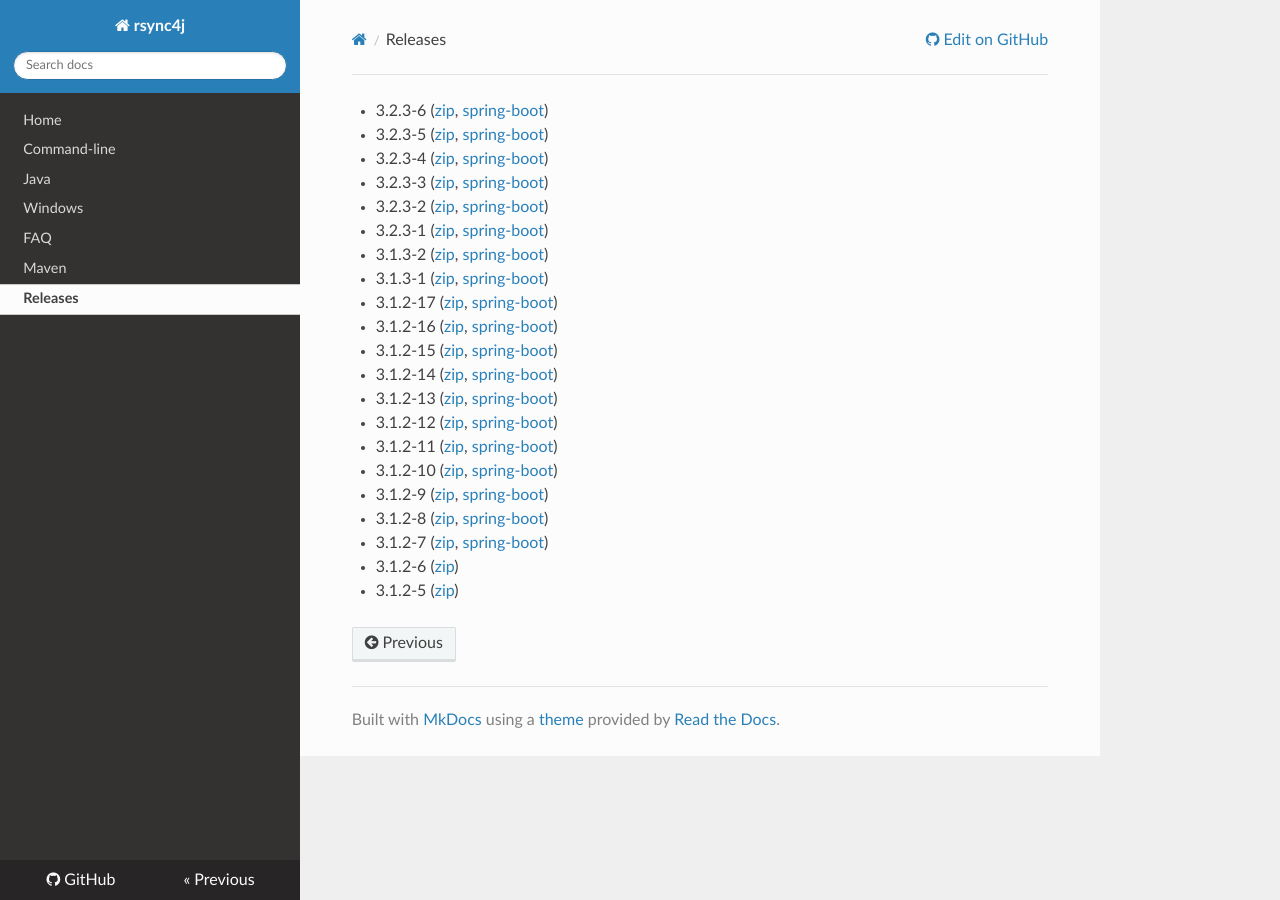
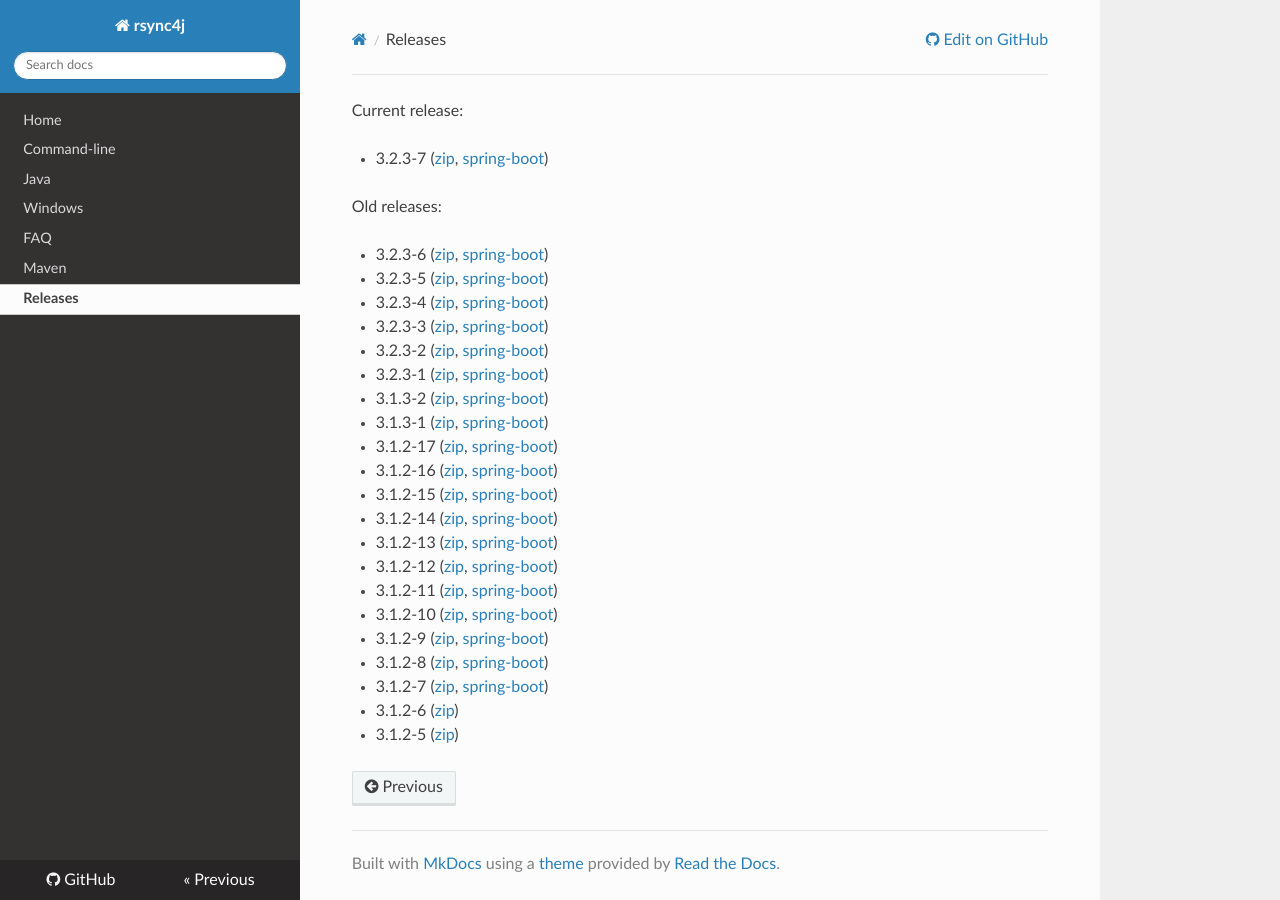
Before and after one commit to fracpete/rsync4j, an MkDocs documentation site: the page built from docs/releases.md, in a window 1280 px wide. Built offline with MkDocs 1.6.1, drawn with Linux system fonts in a browser that asks for light colours; nearby versions of some CDN libraries; old or Windows-style settings are respelled for this version of MkDocs.

Commit message:
added new release with sshpass support

```diff
--- a/docs/releases.md
+++ b/docs/releases.md
@@ -1,3 +1,10 @@
+Current release:
+
+* 3.2.3-7 ([zip](https://github.com/fracpete/rsync4j/releases/download/rsync4j-pom-3.2.3-7/rsync4j-all-3.2.3-7-bin.zip), [spring-boot](https://github.com/fracpete/rsync4j/releases/download/rsync4j-pom-3.2.3-7/rsync4j-all-3.2.3-7-spring-boot.jar))
+
+
+Old releases:
+
 * 3.2.3-6 ([zip](https://github.com/fracpete/rsync4j/releases/download/rsync4j-pom-3.2.3-6/rsync4j-all-3.2.3-6-bin.zip), [spring-boot](https://github.com/fracpete/rsync4j/releases/download/rsync4j-pom-3.2.3-6/rsync4j-all-3.2.3-6-spring-boot.jar))
 * 3.2.3-5 ([zip](https://github.com/fracpete/rsync4j/releases/download/rsync4j-pom-3.2.3-5/rsync4j-all-3.2.3-5-bin.zip), [spring-boot](https://github.com/fracpete/rsync4j/releases/download/rsync4j-pom-3.2.3-5/rsync4j-all-3.2.3-5-spring-boot.jar))
 * 3.2.3-4 ([zip](https://github.com/fracpete/rsync4j/releases/download/rsync4j-pom-3.2.3-4/rsync4j-all-3.2.3-4-bin.zip), [spring-boot](https://github.com/fracpete/rsync4j/releases/download/rsync4j-pom-3.2.3-4/rsync4j-all-3.2.3-4-spring-boot.jar))
```
Also changed, not shown: docs/maven.md (+1 -1 lines).
